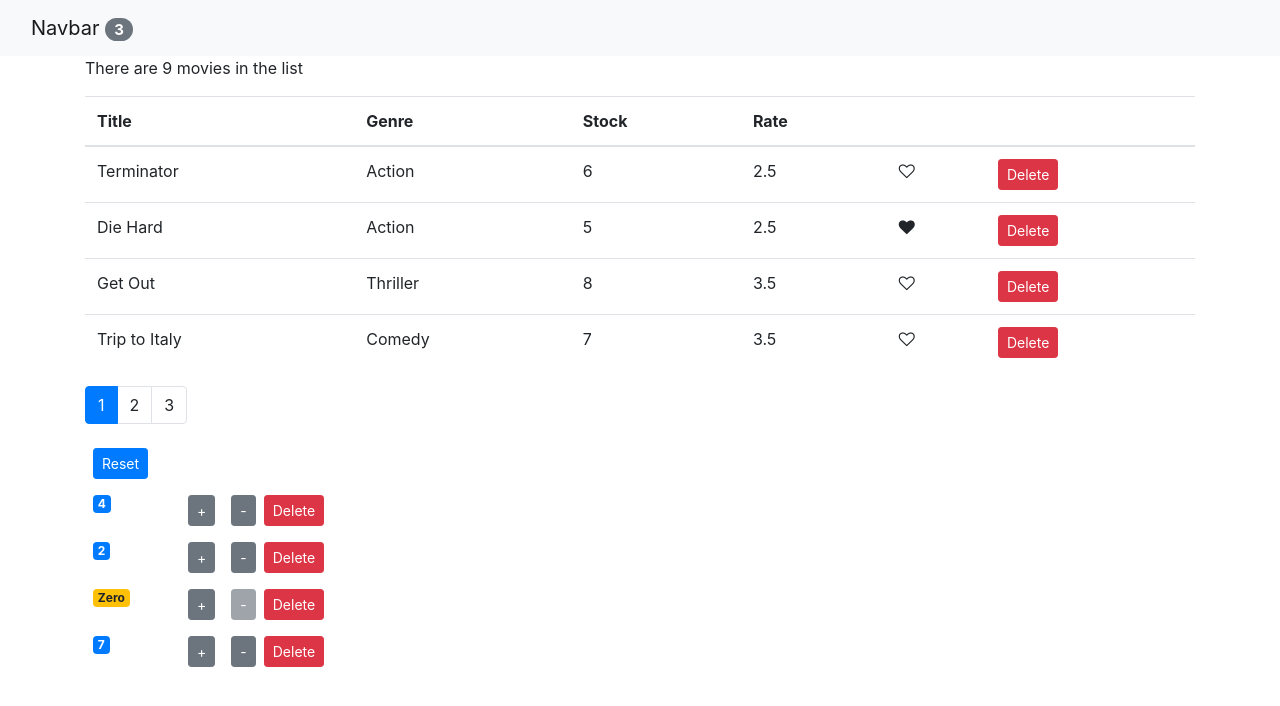
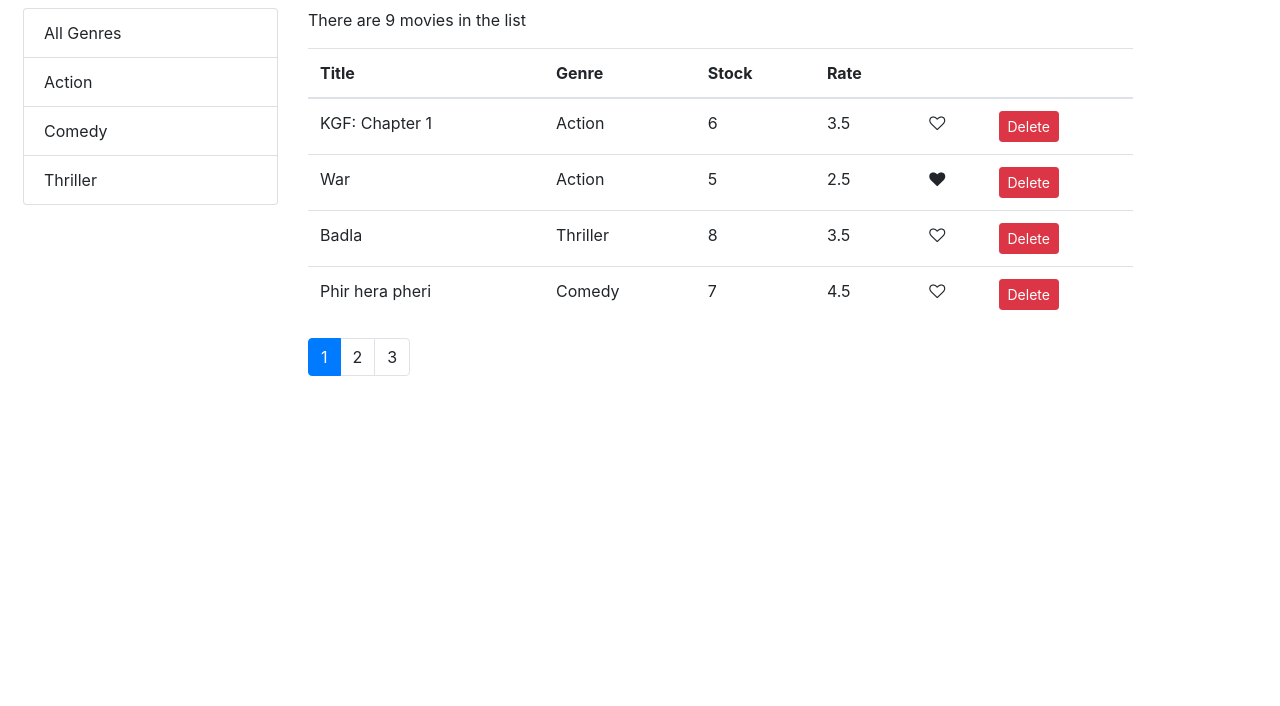
Before and after one commit to sagarkhadkaa/moviebay, a React (Create React App) app: page / in a window 1280 px wide. Shown: the top 706 px of the page. Built offline with nearby package versions, Linux system fonts and the light colour scheme.

Commit message:
Filtering the movies based on Genres

```diff
--- a/src/App.js
+++ b/src/App.js
@@ -43,20 +43,20 @@ class App extends React.Component {
     render() {
         return (
             <React.Fragment>
-                <Navbar
+                {/* <Navbar
                     totalCounters={
                         this.state.counters.filter((c) => c.value > 0).length
                     }
-                />
-                <main className="container">
+                /> */}
+                <main className="container m-2">
                     <Movies />
-                    <Counters
+                    {/* <Counters
                         onIncrement={this.handleIncrement}
                         onDecrement={this.handleDecrement}
                         onReset={this.handleReset}
                         onDelete={this.handleDelete}
                         counters={this.state.counters}
-                    />
+                    /> */}
                 </main>
             </React.Fragment>
         );
--- /dev/null
+++ b/src/components/common/listGroup.jsx
@@ -0,0 +1,28 @@
+import React from "react";
+const ListGroup = (props) => {
+    const { items, textProperty, valueProperty, selectedItem, onItemSelect } =
+        props;
+    return (
+        <ul className="list-group">
+            {items.map((item) => (
+                <li
+                    onClick={() => onItemSelect(item)}
+                    key={item[valueProperty]}
+                    className={
+                        item === selectedItem
+                            ? "list-group-item active"
+                            : "list-group-item"
+                    }
+                >
+                    {item[textProperty]}
+                </li>
+            ))}
+        </ul>
+    );
+};
+ListGroup.defaultProps = {
+    textProperty: "name",
+    valueProperty: "_id",
+};
+
+export default ListGroup;
--- a/src/components/movies.jsx
+++ b/src/components/movies.jsx
@@ -1,13 +1,23 @@
 import React from "react";
+import { getGenres } from "../services/fakeGenreServices";
 import { getMovies } from "../services/fakeMovieService";
 import Like from "./common/like";
+import ListGroup from "./common/listGroup";
 import Pagination from "./common/pagination";
 import pagination from "./utils/pagination";
 class Movies extends React.Component {
     state = {
-        movies: getMovies(),
+        movies: [],
+        genres: [],
         pageSize: 4,
         currentPage: 1,
+    };
+    componentDidMount() {
+        const genres = [{ name: "All Genres" }, ...getGenres()];
+        this.setState({ movies: getMovies(), genres });
+    }
+    handleGenreSelect = (genre) => {
+        this.setState({ selectedGenre: genre, currentPage: 1 });
     };
     handleLike = (movie) => {
         const movies = [...this.state.movies];
@@ -26,13 +36,31 @@ class Movies extends React.Component {
     };
     render() {
         const { length: count } = this.state.movies;
-        const { pageSize, currentPage, movies: allMovies } = this.state;
+        const {
+            pageSize,
+            currentPage,
+            selectedGenre,
+            movies: allMovies,
+        } = this.state;
         if (count === 0) return <p>There are no movies in this list</p>;
 
-        const movies = pagination(allMovies, currentPage, pageSize);
+        const filtered =
+            selectedGenre && selectedGenre._id
+                ? allMovies.filter((m) => m.genre._id === selectedGenre._id)
+                : allMovies;
+
+        const movies = pagination(filtered, currentPage, pageSize);
         return (
-            <React.Fragment>
-                <p>There are {count} movies in the list</p>
+            <div className="row">
+                <div className="col-3">
+                    <ListGroup
+                        items={this.state.genres}
+                        selectedItem={this.state.selectedGenre}
+                        onItemSelect={this.handleGenreSelect}
+                    />
+                </div>
+                <div className="col">
+                    <p>There are {filtered.length} movies in the list</p>
                     <table className="table">
                         <thead>
                             <tr>
@@ -54,12 +82,16 @@ class Movies extends React.Component {
                                     <td>
                                         <Like
                                             liked={movie.liked}
-                                        onClick={() => this.handleLike(movie)}
+                                            onClick={() =>
+                                                this.handleLike(movie)
+                                            }
                                         />
                                     </td>
                                     <td>
                                         <button
-                                        onClick={() => this.handleDelete(movie)}
+                                            onClick={() =>
+                                                this.handleDelete(movie)
+                                            }
                                             className="btn btn-danger btn-sm"
                                         >
                                             Delete
@@ -70,12 +102,13 @@ class Movies extends React.Component {
                         </tbody>
                     </table>
                     <Pagination
-                    itemsCount={count}
+                        itemsCount={filtered.length}
                         pageSize={pageSize}
                         currentPage={currentPage}
                         onPageChange={this.handlePageChange}
                     />
-            </React.Fragment>
+                </div>
+            </div>
         );
     }
 }
--- a/src/services/fakeMovieService.js
+++ b/src/services/fakeMovieService.js
@@ -1,17 +1,16 @@
 import * as genresAPI from "./fakeGenreServices";
-
 const movies = [
     {
         _id: "5b21ca3eeb7f6fbccd471815",
-        title: "Terminator",
+        title: "KGF: Chapter 1",
         genre: { _id: "5b21ca3eeb7f6fbccd471818", name: "Action" },
         numberInStock: 6,
-        dailyRentalRate: 2.5,
+        dailyRentalRate: 3.5,
         publishDate: "2018-01-03T19:04:28.809Z",
     },
     {
         _id: "5b21ca3eeb7f6fbccd471816",
-        title: "Die Hard",
+        title: "War",
         genre: { _id: "5b21ca3eeb7f6fbccd471818", name: "Action" },
         numberInStock: 5,
         dailyRentalRate: 2.5,
@@ -19,52 +18,52 @@ const movies = [
     },
     {
         _id: "5b21ca3eeb7f6fbccd471817",
-        title: "Get Out",
+        title: "Badla",
         genre: { _id: "5b21ca3eeb7f6fbccd471820", name: "Thriller" },
         numberInStock: 8,
         dailyRentalRate: 3.5,
     },
     {
         _id: "5b21ca3eeb7f6fbccd471819",
-        title: "Trip to Italy",
+        title: "Phir hera pheri",
         genre: { _id: "5b21ca3eeb7f6fbccd471814", name: "Comedy" },
         numberInStock: 7,
-        dailyRentalRate: 3.5,
+        dailyRentalRate: 4.5,
     },
     {
         _id: "5b21ca3eeb7f6fbccd47181a",
-        title: "Airplane",
+        title: "Golmal",
         genre: { _id: "5b21ca3eeb7f6fbccd471814", name: "Comedy" },
         numberInStock: 7,
         dailyRentalRate: 3.5,
     },
     {
         _id: "5b21ca3eeb7f6fbccd47181b",
-        title: "Wedding Crashers",
+        title: "Welcome",
         genre: { _id: "5b21ca3eeb7f6fbccd471814", name: "Comedy" },
         numberInStock: 7,
         dailyRentalRate: 3.5,
     },
     {
         _id: "5b21ca3eeb7f6fbccd47181e",
-        title: "Gone Girl",
+        title: "Drishyam",
         genre: { _id: "5b21ca3eeb7f6fbccd471820", name: "Thriller" },
         numberInStock: 7,
         dailyRentalRate: 4.5,
     },
     {
         _id: "5b21ca3eeb7f6fbccd47181f",
-        title: "The Sixth Sense",
+        title: "Andhadhun",
         genre: { _id: "5b21ca3eeb7f6fbccd471820", name: "Thriller" },
         numberInStock: 4,
-        dailyRentalRate: 3.5,
+        dailyRentalRate: 4.5,
     },
     {
         _id: "5b21ca3eeb7f6fbccd471821",
-        title: "The Avengers",
+        title: "Singham",
         genre: { _id: "5b21ca3eeb7f6fbccd471818", name: "Action" },
         numberInStock: 7,
-        dailyRentalRate: 3.5,
+        dailyRentalRate: 3.0,
     },
 ];
 
```
Lines whose indentation alone changed are shown as unchanged.
